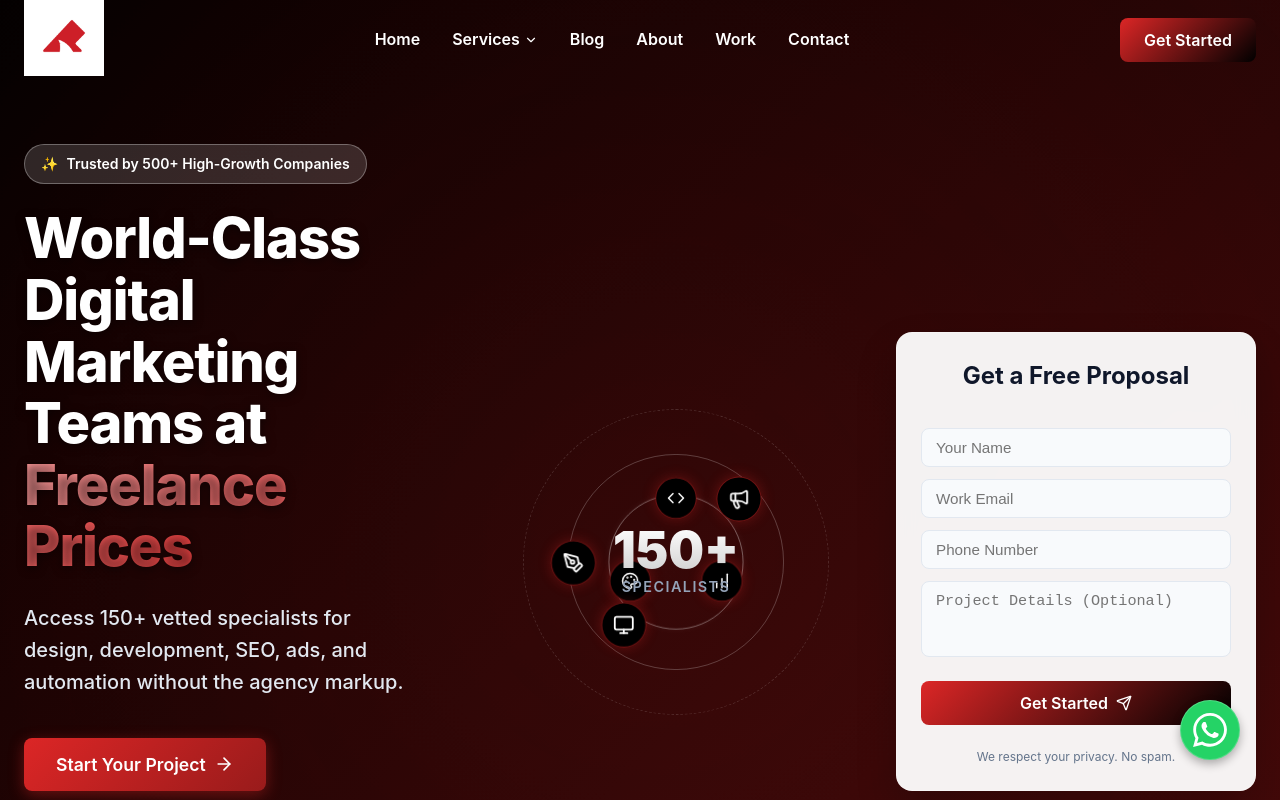
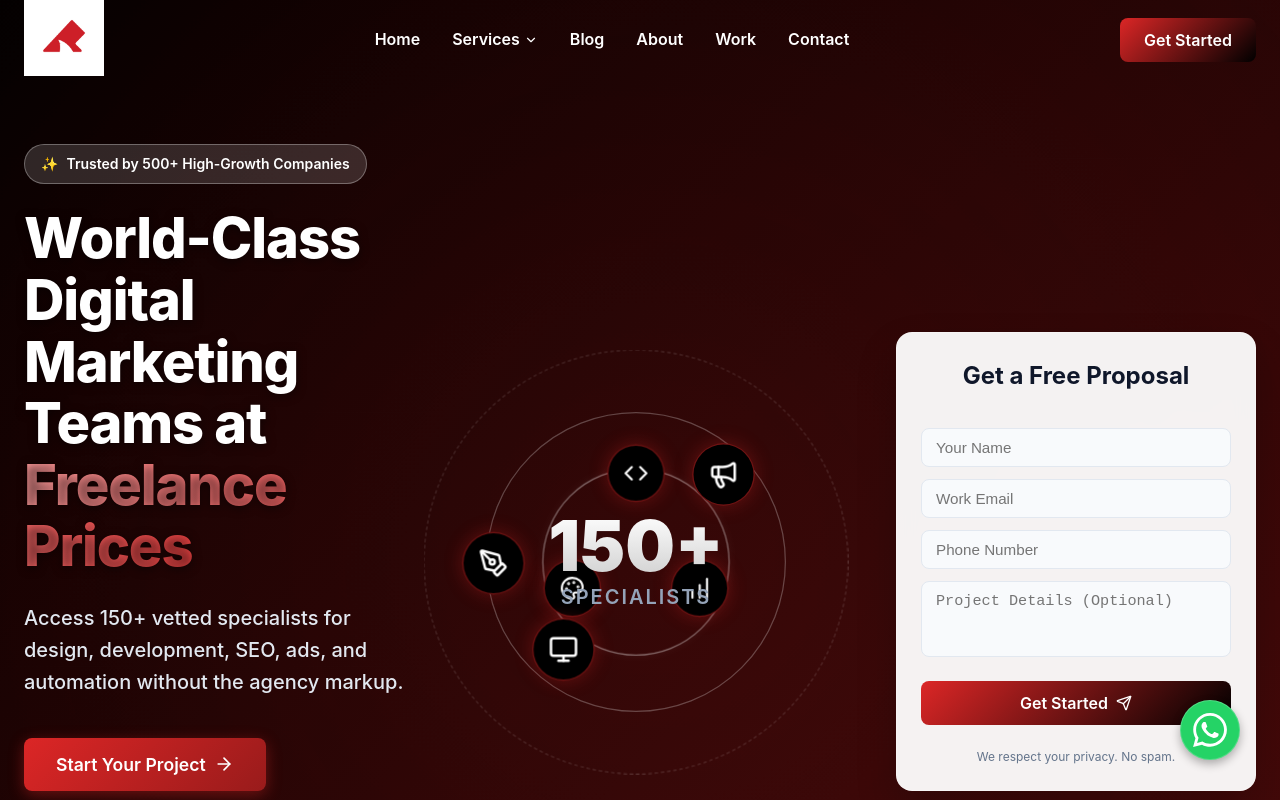
Before and after one commit to Fazilfazi991/redshark, a React (Vite) app: page / in a window 1280 px wide. Shown: the top 800 px of the page. Built offline with nearby package versions, Linux system fonts and the light colour scheme.

Commit message:
Increase hero animation size and position left

```diff
--- a/src/components/Hero.css
+++ b/src/components/Hero.css
@@ -183,6 +183,7 @@
     display: flex;
     align-items: center;
     justify-content: center;
+    transform: translateX(-40px);
 }
 
 .orbit-system {
@@ -191,7 +192,7 @@
     /* Reduced width */
     height: 300px;
     /* Reduced height */
-    transform: scale(0.9);
+    transform: scale(1.25);
 }
 
 .orbit-center {
```
